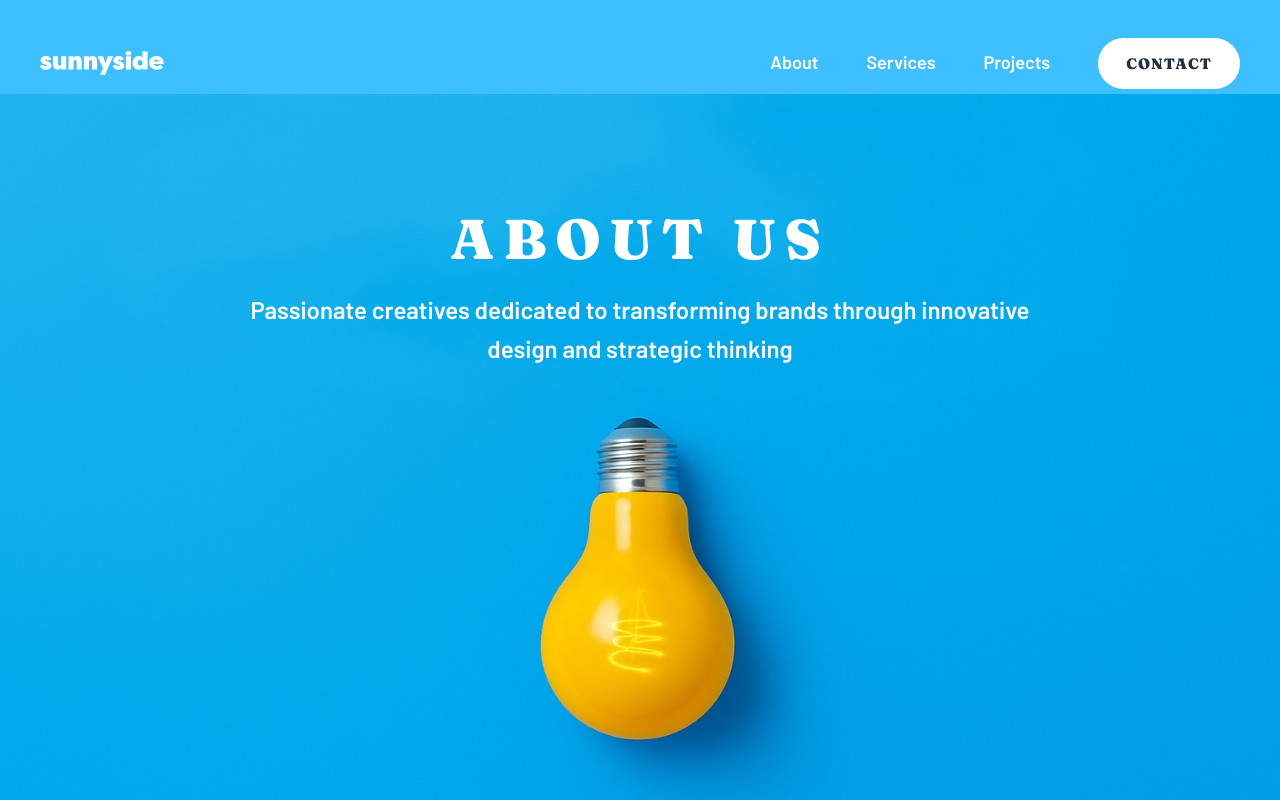
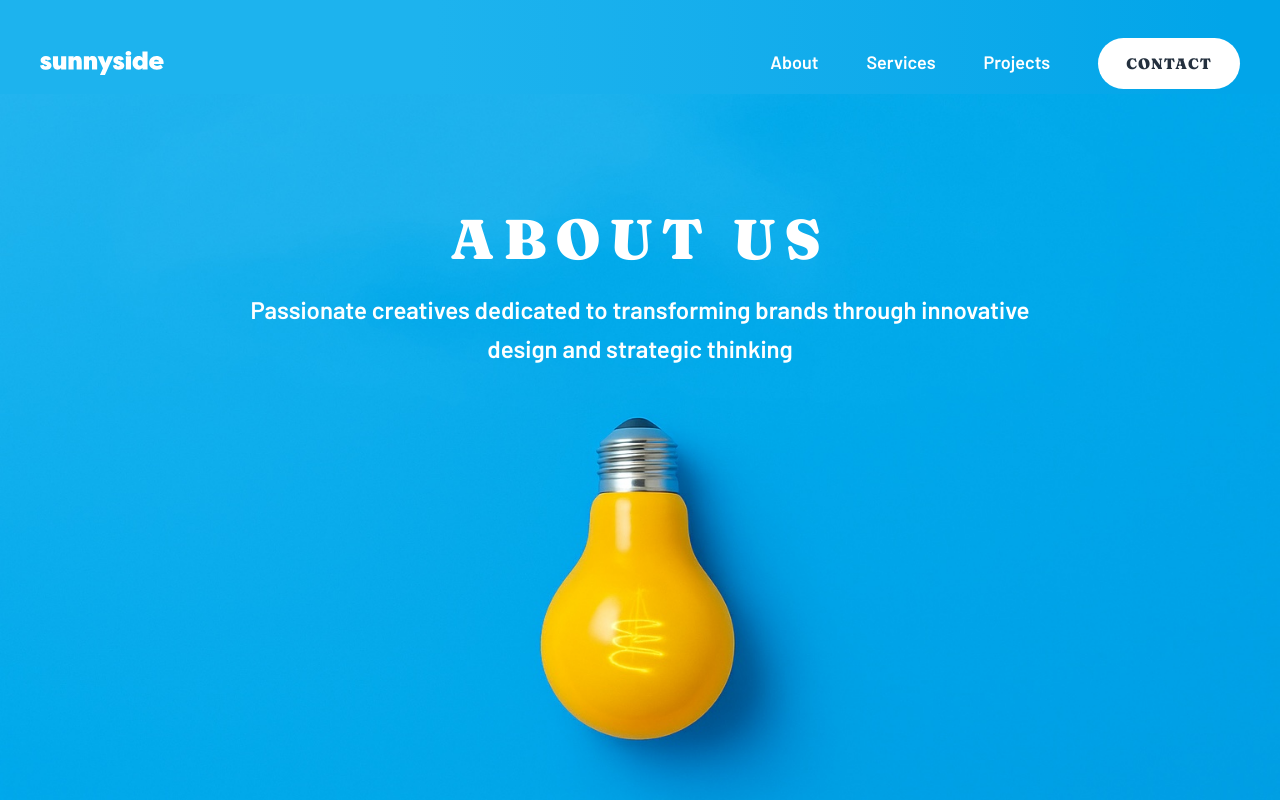
Before and after one commit to JakubM-I/agency-landing-page, a React (Vite) app: page /sunnyside/about in a window 1280 px wide. Shown: the top 800 px of the page. Built offline with nearby package versions, Linux system fonts and the light colour scheme.

Commit message:
Add dynamic bg color  changes depends on page location

```diff
--- a/src/components/Header/index.tsx
+++ b/src/components/Header/index.tsx
@@ -1,36 +1,73 @@
-import { useState } from "react";
+import { useEffect, useState } from "react";
 import MenuBar from "../MenuBar";
+import { useLocation } from "react-router";
 
 interface HeaderProps{
     isSticky?: boolean;
 }
 
+interface HeaderBgProps {
+    relative: string;
+    sticky: string;
+}
+
+interface HeaderStylesProps{
+    [key: string]: HeaderBgProps;
+}
+
+interface getHeaderBgProps {
+    pathname: string;
+    isSticky: boolean;
+}
+
 const Header: React.FC<HeaderProps> = ({isSticky=false}) => {
-    // const [isSticky, setIsSticky] = useState<boolean>(true);
+    const headerStyles: HeaderStylesProps = {
+        "/":{
+            relative: "bg-[#3ebfff]",
+            sticky: "bg-[#3ebfffce]",
+        },
+        "/about": {
+            relative: "bg-linear-to-r from-gradient-blue-start from-34% to-gradient-blue-end to-96%",
+            sticky: "bg-[#3ebfffce]"
+        }
+    }
+
+    const getHeaderBg = ({pathname, isSticky}: getHeaderBgProps): string => {
+        const styles = headerStyles[pathname];
+        if(!styles) return "";
+        return isSticky ? styles.sticky : styles.relative;
+    }
+
+
+
+
+    let location = useLocation();
+    const [headerBg, setHeaderBg] = useState("");
+
+    useEffect( () => {
+        setHeaderBg(getHeaderBg({pathname: location.pathname, isSticky}));
+        // if(location.pathname === "/"){
+        //     setHeaderBg("bg-[#3ebfff]");
+        // } else if(location.pathname === "/about"){
+        //     setHeaderBg("bg-linear-to-r from-gradient-blue-start from-34% to-gradient-blue-end to-96%");
+        // }
+    }, [location, isSticky]);
 
     return (
         <>
         {isSticky ? (
-            <header className="sticky top-1 z-5 bg-[#3ebfffce] backdrop-blur-md">
+            <header className={`sticky top-1 z-5 ${headerBg} backdrop-blur-md`}>
                 <MenuBar isSticky={isSticky}  />
             </header>
         ) : (
-            <header className="w-full relative bg-[#3ebfff]">
+            <header className={`w-full relative ${headerBg}`}>
                 {!isSticky && (<MenuBar isSticky={isSticky} />)}
-            {/* <picture>
-                <source srcSet={headerDesktopBg} type="image/jpg" media="(375px < width)" />
-                <source srcSet={headerMobileBg} type="image/jpg" media="(width <= 375px)" />
-                <img src={headerDesktopBg} className={`${isSticky ? "h-full" : "h-[calc(100%-56px)] sx:h-[calc(100%-72px)] md:h-[calc(100%-93px)]"} w-full object-cover object-bottom`} alt="header background" />
-            </picture> */}
-            {/* <Hero /> */}
         </header>
         )}
         </>
-
     )
-
 }
 
 export default Header;
 
-// h-[538px] sx:h-[800px]
+//bg-[#3ebfffce]
--- a/src/features/about/index.tsx
+++ b/src/features/about/index.tsx
@@ -21,3 +21,5 @@ const AboutPage: React.FC = () => {
 }
 
 export default AboutPage;
+
+// background: linear-gradient(90deg, rgba(29, 179, 238, 1) 34%, rgba(1, 165, 233, 1) 96%);
--- a/src/index.css
+++ b/src/index.css
@@ -17,6 +17,9 @@
     --color-blues-800: #19536C;
     --color-red-400: #FE7766;
     --color-yellow-500: #FAD400;
+
+    --color-gradient-blue-start: #1db3ee;
+    --color-gradient-blue-end: #01a5e9;
 
     --breakpoint-sx: 23.5rem;
 }
```
